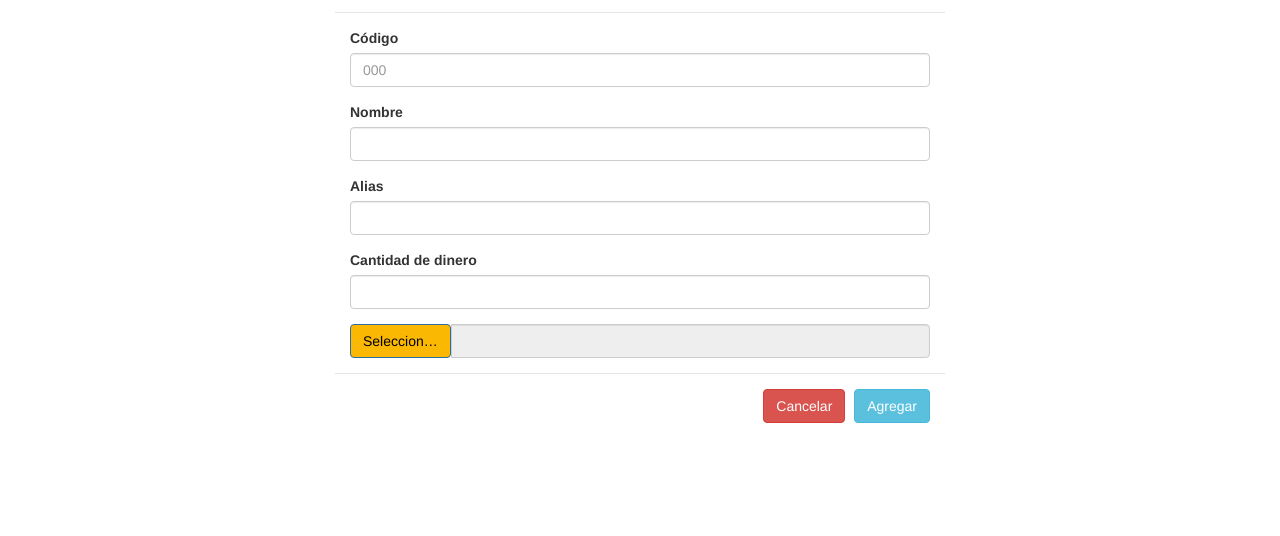
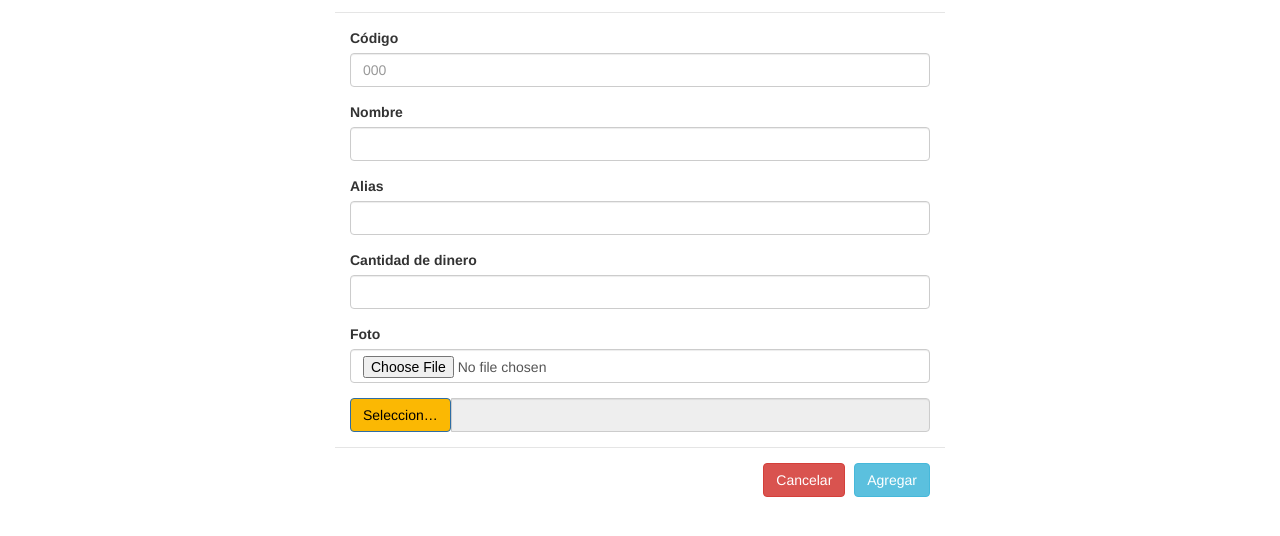
Before and after one commit to keilynorozcoc/Examen-2, a website: page public/index.html at #!/registro in a window 1280 px wide. Both pictures are taken after a click on the button "Agregar jugador". Shown: the part 114-650 px from the top of the page. Drawn offline with Linux system fonts and the light colour scheme; no server answers.

Commit message:
filepicker pdf txt

```diff
--- a/public/components/registro/registro.controller.js
+++ b/public/components/registro/registro.controller.js
@@ -23,7 +23,7 @@
 
       vm.pickFile = function(){
         filepickerService.pick(
-          {extension: '.pdf',
+          {extension: ['.pdf','.txt'],
             language: 'es',
             container: 'modal',
             services: ['COMPUTER']
--- a/public/components/registro/registro.view.html
+++ b/public/components/registro/registro.view.html
@@ -73,7 +73,10 @@
         <label for="cantDinero">Cantidad de dinero </label>
         <input ng-model="vm.jugador.cantDinero" type="text" class="form-control" id="cantDinero" placeholder="">
       </div>
-
+      <div class="form-group">
+        <label for="foto">Foto</label>
+        <input ng-model="vm.jugador.foto" class="form-control" type="file" ng-model="vm.jugador.foto" name="foto" id="foto">
+      </div>
       <div class="input-group">
         <label class="input-group-btn">
 
```
